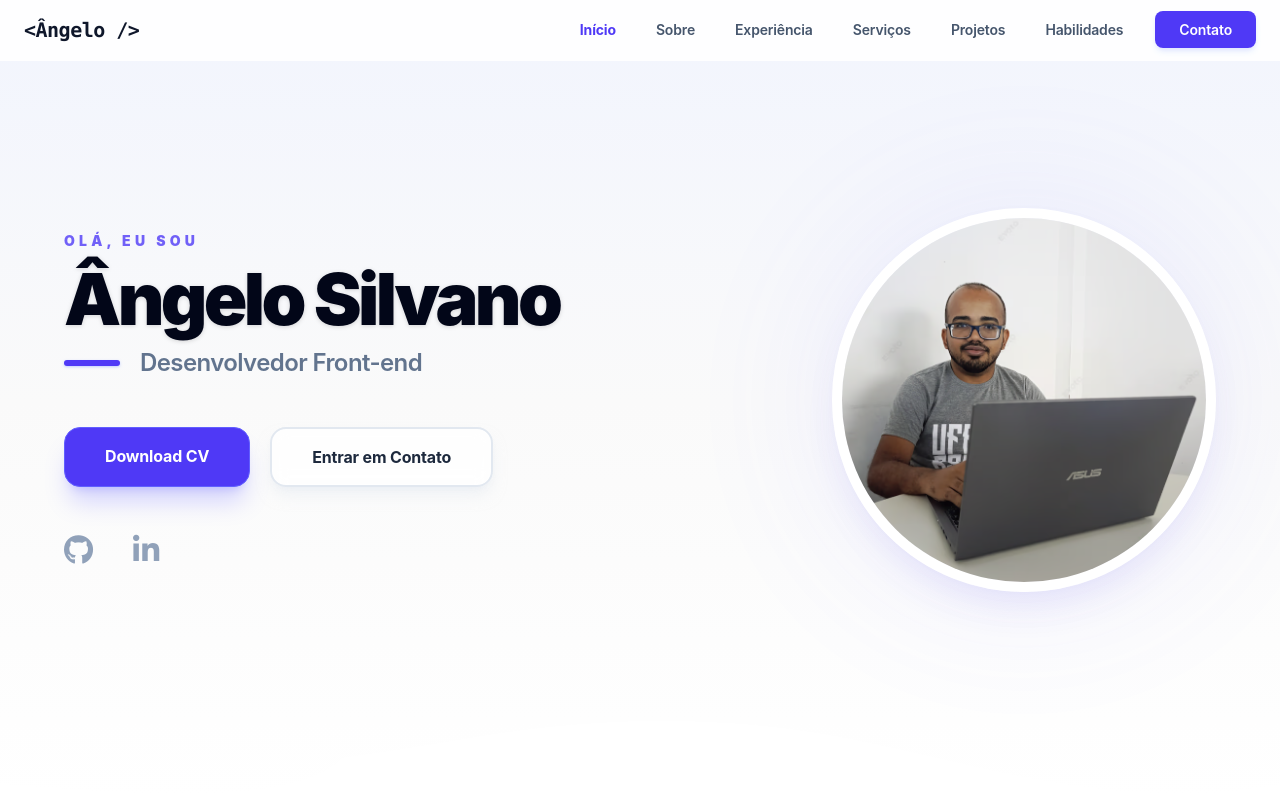
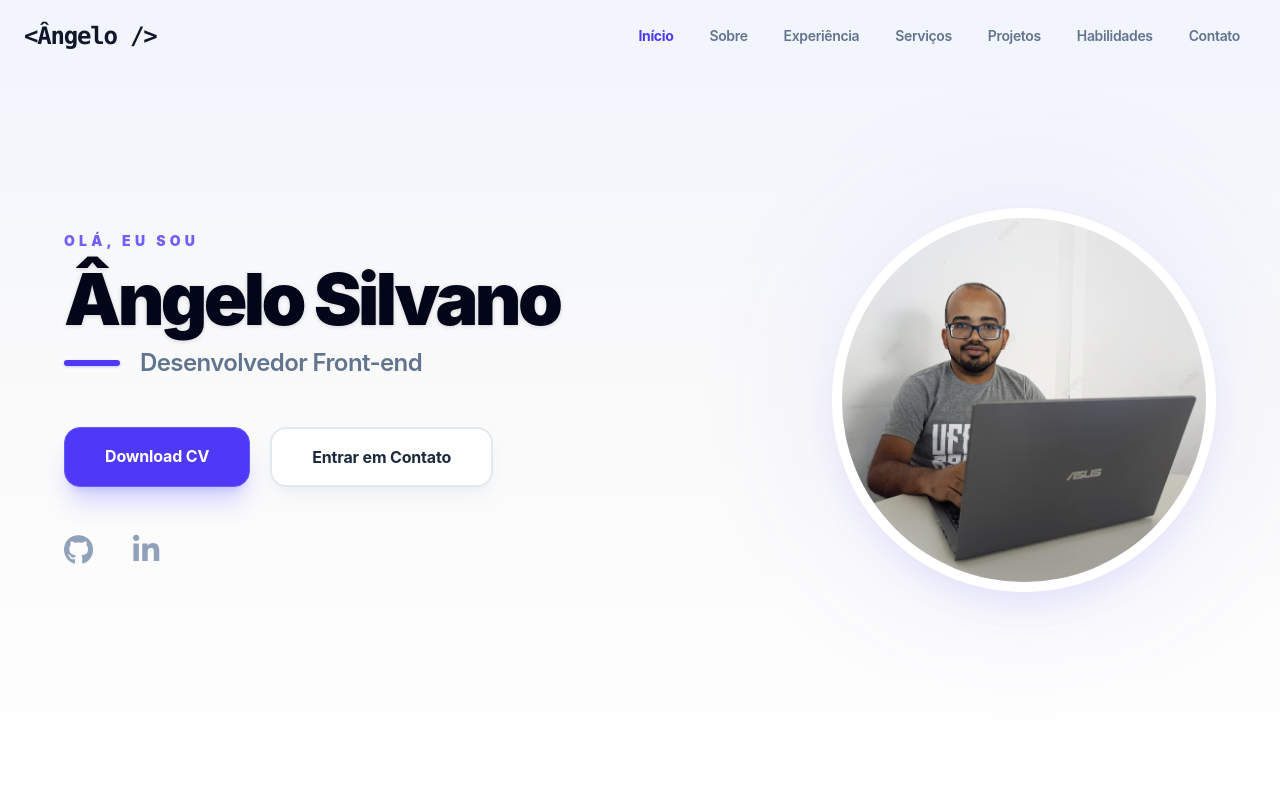
Before and after one commit to angelosilvanno/MeuPortfolio, a React (Vite) app: page / in a window 1280 px wide. Shown: the top 800 px of the page. Built offline with nearby package versions, Linux system fonts and the light colour scheme.

Commit message:
feat: aprimora estilo e responsividade do componente Header

```diff
--- a/src/components/Header.tsx
+++ b/src/components/Header.tsx
@@ -27,41 +27,41 @@ const Header: React.FC = () => {
     };
 
     return (
-        <header className={`fixed w-full top-0 z-50 transition-all duration-300 ease-in-out border-b ${isScrolled ? 'bg-white/95 shadow-md border-slate-100' : 'bg-white/90 backdrop-blur-md border-transparent'}`}>
-            <nav className="container mx-auto px-6 py-4 flex justify-between items-center">
-                <a href="#welcome" aria-label="Ângelo Silvano - Voltar ao início" className="text-xl font-mono font-bold text-slate-900 tracking-tight hover:text-indigo-600 transition-colors">
+        <header className={`fixed w-full top-0 z-50 transition-all duration-500 ease-in-out border-b ${isScrolled ? 'bg-white/80 backdrop-blur-xl shadow-sm border-slate-200/60' : 'bg-transparent border-transparent'}`}>
+            <nav className="container mx-auto px-6 py-4 md:py-5 flex justify-between items-center">
+                <a href="#welcome" aria-label="Ângelo Silvano - Voltar ao início" className="text-xl md:text-2xl font-mono font-bold text-slate-900 tracking-tighter hover:text-indigo-600 transition-all transform hover:scale-105 active:scale-95">
                     &lt;Ângelo /&gt;
                 </a>
 
                 <button
                     id="menu-toggle"
                     onClick={toggleMenu}
-                    className="md:hidden focus:outline-none text-slate-600 hover:text-indigo-600 transition-all"
+                    className="md:hidden focus:outline-none text-slate-600 hover:text-indigo-600 transition-all transform active:scale-90"
                     aria-label="Abrir menu"
                 >
                     <i className={`fas ${isMenuOpen ? 'fa-times' : 'fa-bars'} text-2xl`}></i>
                 </button>
 
-                <ul id="menu" className="hidden md:flex gap-x-2 text-slate-600 font-semibold items-center">
-                    <li><a href="#welcome" className="text-sm px-4 py-2 rounded-lg hover:text-indigo-600 hover:bg-indigo-50/50 transition-all">Início</a></li>
-                    <li><a href="#about" className="text-sm px-4 py-2 rounded-lg hover:text-indigo-600 hover:bg-indigo-50/50 transition-all">Sobre</a></li>
-                    <li><a href="#experience" className="text-sm px-4 py-2 rounded-lg hover:text-indigo-600 hover:bg-indigo-50/50 transition-all">Experiência</a></li>
-                    <li><a href="#services" className="text-sm px-4 py-2 rounded-lg hover:text-indigo-600 hover:bg-indigo-50/50 transition-all">Serviços</a></li>
-                    <li><a href="#projects" className="text-sm px-4 py-2 rounded-lg hover:text-indigo-600 hover:bg-indigo-50/50 transition-all">Projetos</a></li>
-                    <li><a href="#skills" className="text-sm px-4 py-2 rounded-lg hover:text-indigo-600 hover:bg-indigo-50/50 transition-all">Habilidades</a></li>
-                    <li><a href="#contact" className="ml-2 bg-indigo-600 text-white text-sm px-6 py-2.5 rounded-lg hover:bg-indigo-700 transition-all shadow-md shadow-indigo-100 active:scale-95">Contato</a></li>
+                <ul id="menu" className="hidden md:flex gap-x-1 text-slate-500 font-semibold items-center">
+                    <li><a href="#welcome" className="text-[13px] lg:text-sm px-4 py-2 rounded-full hover:text-slate-950 hover:bg-slate-100/80 transition-all tracking-tight">Início</a></li>
+                    <li><a href="#about" className="text-[13px] lg:text-sm px-4 py-2 rounded-full hover:text-slate-950 hover:bg-slate-100/80 transition-all tracking-tight">Sobre</a></li>
+                    <li><a href="#experience" className="text-[13px] lg:text-sm px-4 py-2 rounded-full hover:text-slate-950 hover:bg-slate-100/80 transition-all tracking-tight">Experiência</a></li>
+                    <li><a href="#services" className="text-[13px] lg:text-sm px-4 py-2 rounded-full hover:text-slate-950 hover:bg-slate-100/80 transition-all tracking-tight">Serviços</a></li>
+                    <li><a href="#projects" className="text-[13px] lg:text-sm px-4 py-2 rounded-full hover:text-slate-950 hover:bg-slate-100/80 transition-all tracking-tight">Projetos</a></li>
+                    <li><a href="#skills" className="text-[13px] lg:text-sm px-4 py-2 rounded-full hover:text-slate-950 hover:bg-slate-100/80 transition-all tracking-tight">Habilidades</a></li>
+                    <li><a href="#contact" className="text-[13px] lg:text-sm px-4 py-2 rounded-full hover:text-slate-950 hover:bg-slate-100/80 transition-all tracking-tight">Contato</a></li>
                 </ul>
             </nav>
 
             {/* Menu Mobile */}
-            <ul id="mobile-menu" className={`${isMenuOpen ? 'flex' : 'hidden'} md:hidden bg-white w-full absolute left-0 shadow-2xl border-t border-slate-100 py-6 flex-col font-bold text-slate-700`}>
-                <li><a href="#welcome" onClick={closeMenu} className="px-10 py-4 hover:bg-indigo-50 hover:text-indigo-600 transition-colors block border-b border-slate-50">Início</a></li>
-                <li><a href="#about" onClick={closeMenu} className="px-10 py-4 hover:bg-indigo-50 hover:text-indigo-600 transition-colors block border-b border-slate-50">Sobre</a></li>
-                <li><a href="#experience" onClick={closeMenu} className="px-10 py-4 hover:bg-indigo-50 hover:text-indigo-600 transition-colors block border-b border-slate-50">Experiência</a></li>
-                <li><a href="#services" onClick={closeMenu} className="px-10 py-4 hover:bg-indigo-50 hover:text-indigo-600 transition-colors block border-b border-slate-50">Serviços</a></li>
-                <li><a href="#projects" onClick={closeMenu} className="px-10 py-4 hover:bg-indigo-50 hover:text-indigo-600 transition-colors block border-b border-slate-50">Projetos</a></li>
-                <li><a href="#skills" onClick={closeMenu} className="px-10 py-4 hover:bg-indigo-50 hover:text-indigo-600 transition-colors block border-b border-slate-50">Habilidades</a></li>
-                <li><a href="#contact" onClick={closeMenu} className="px-10 py-4 bg-indigo-600 text-white text-center mx-6 my-4 rounded-xl shadow-lg shadow-indigo-100">Contato</a></li>
+            <ul id="mobile-menu" className={`${isMenuOpen ? 'flex animate-in fade-in slide-in-from-top-4' : 'hidden'} md:hidden bg-white/98 backdrop-blur-2xl w-full absolute left-0 shadow-2xl border-t border-slate-100 py-8 flex-col font-bold text-slate-800`}>
+                <li><a href="#welcome" onClick={closeMenu} className="px-10 py-4 hover:bg-indigo-50 hover:text-indigo-600 transition-colors block border-b border-slate-50/50">Início</a></li>
+                <li><a href="#about" onClick={closeMenu} className="px-10 py-4 hover:bg-indigo-50 hover:text-indigo-600 transition-colors block border-b border-slate-50/50">Sobre</a></li>
+                <li><a href="#experience" onClick={closeMenu} className="px-10 py-4 hover:bg-indigo-50 hover:text-indigo-600 transition-colors block border-b border-slate-50/50">Experiência</a></li>
+                <li><a href="#services" onClick={closeMenu} className="px-10 py-4 hover:bg-indigo-50 hover:text-indigo-600 transition-colors block border-b border-slate-50/50">Serviços</a></li>
+                <li><a href="#projects" onClick={closeMenu} className="px-10 py-4 hover:bg-indigo-50 hover:text-indigo-600 transition-colors block border-b border-slate-50/50">Projetos</a></li>
+                <li><a href="#skills" onClick={closeMenu} className="px-10 py-4 hover:bg-indigo-50 hover:text-indigo-600 transition-colors block border-b border-slate-50/50">Habilidades</a></li>
+                <li><a href="#contact" onClick={closeMenu} className="px-10 py-4 hover:bg-indigo-50 hover:text-indigo-600 transition-colors block border-b border-slate-50/50">Contato</a></li>
             </ul>
         </header>
     );
```
